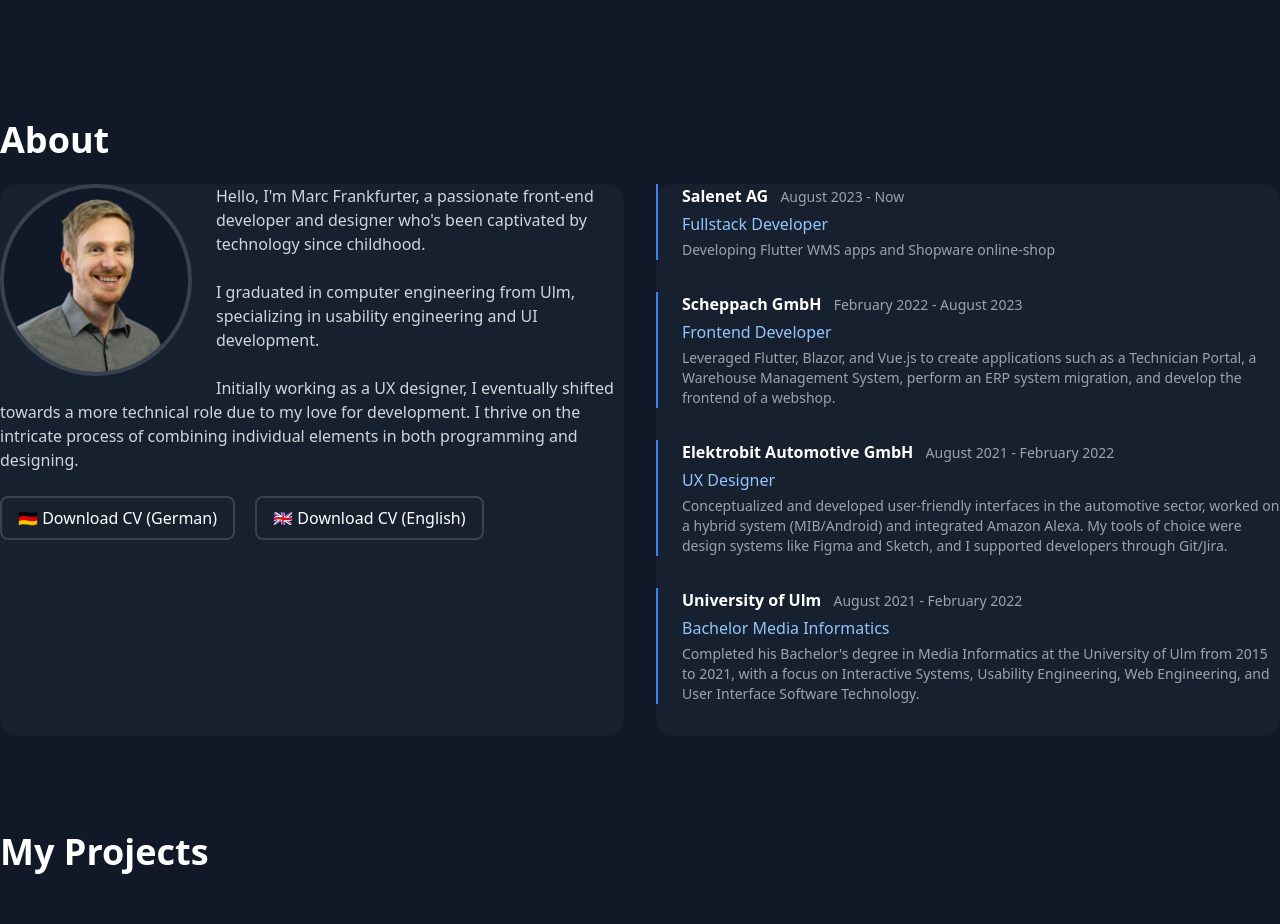
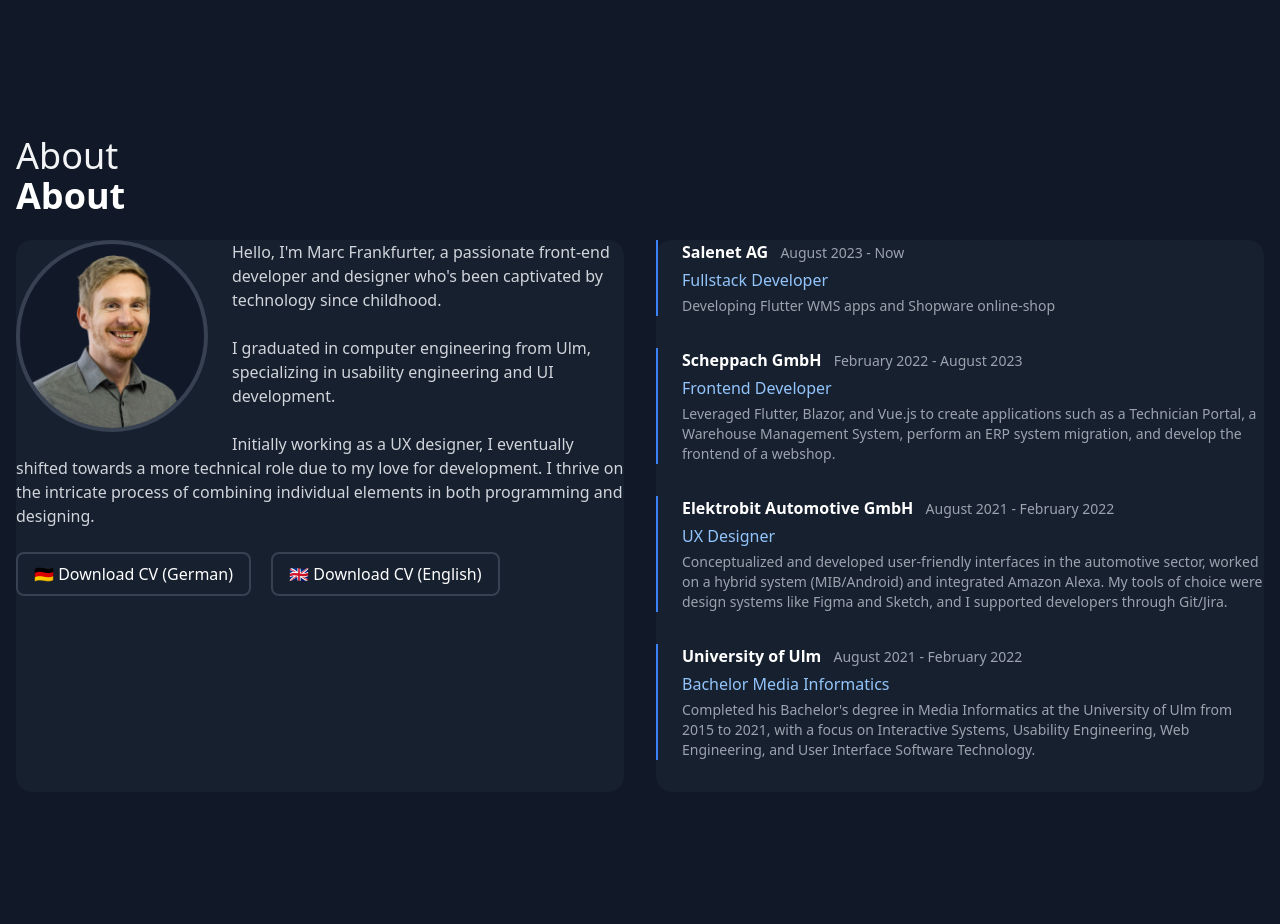
Before and after one commit to FranktheFurter/svelte-portfolio, a SvelteKit app: page / in a window 1280 px wide. Shown: the part 680-1604 px from the top of the page. Built offline with nearby package versions, Linux system fonts and the light colour scheme.

Commit message:
improv section container

```diff
--- a/src/lib/components/SectionContainer.svelte
+++ b/src/lib/components/SectionContainer.svelte
@@ -1,3 +1,8 @@
-<div class="bg-red-500">
+<script>
+  export let id = "";
+</script>
+
+<section {id} class="container mx-auto p-4">
+  <h1 class="text-4xl first-letter:uppercase">{id}</h1>
   <slot></slot>
-</div>
+</section>
--- a/src/routes/+page.svelte
+++ b/src/routes/+page.svelte
@@ -3,9 +3,20 @@
   import About from "$lib/sections/About.svelte";
   import Projects from "$lib/sections/Projects.svelte";
   import Contact from "$lib/sections/Contact.svelte";
+
+  import SectionContainer from "../lib/components/SectionContainer.svelte";
 </script>
 
 <Hero />
-<About />
-<Projects />
-<Contact />
+
+<SectionContainer id="about">
+  <About />
+</SectionContainer>
+
+<SectionContainer id="projects">
+  <Projects />
+</SectionContainer>
+
+<SectionContainer id="contact">
+  <Contact />
+</SectionContainer>
```
